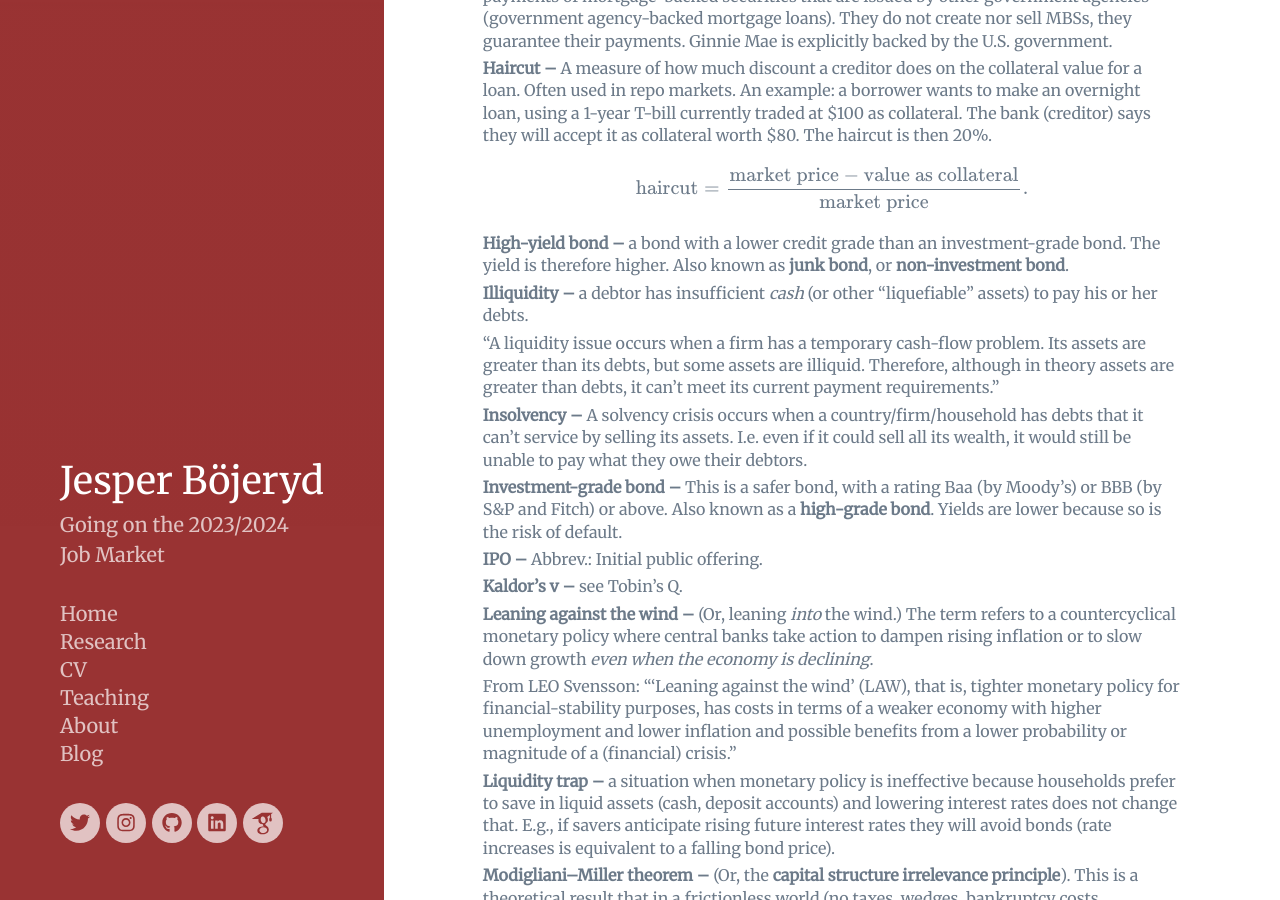
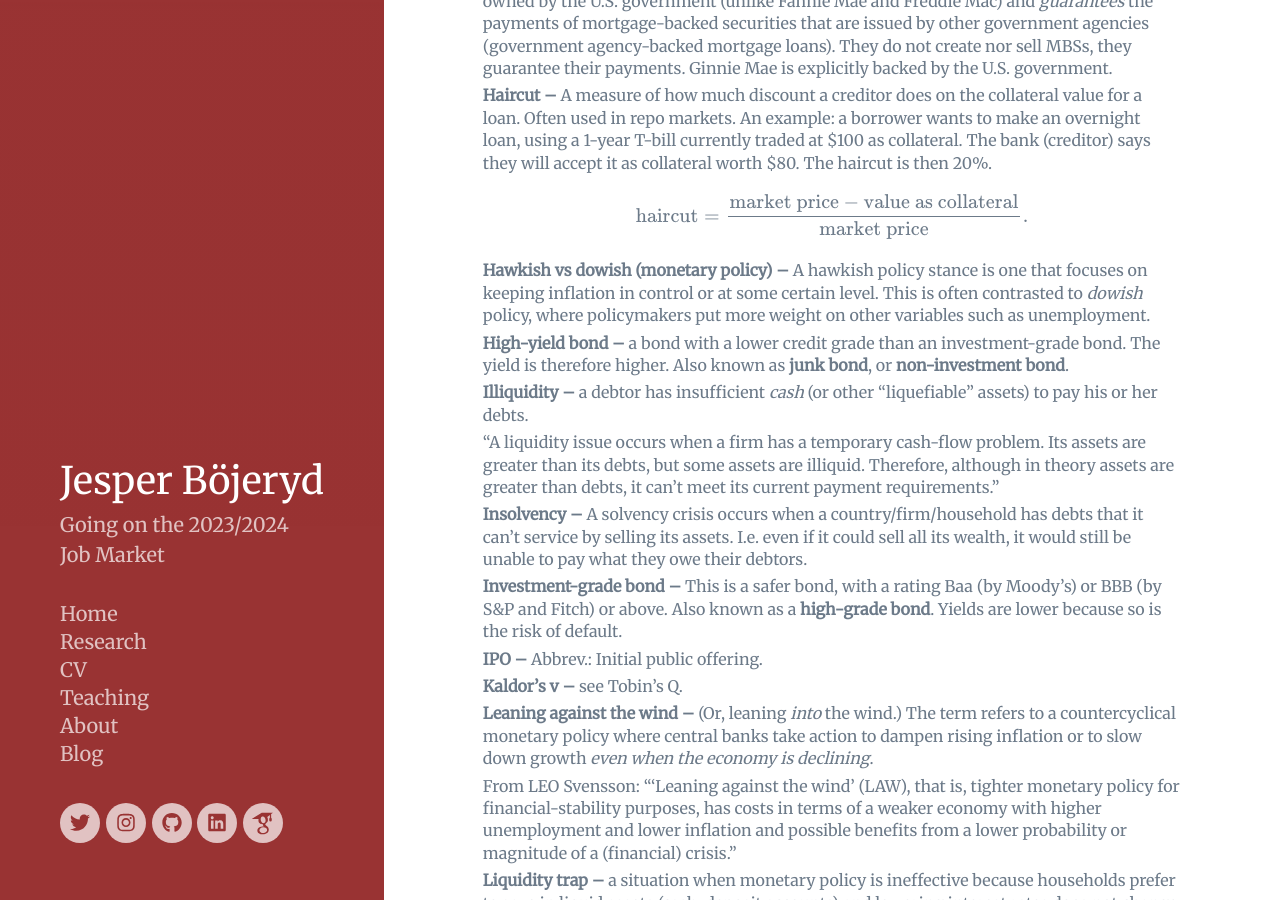
Before and after one commit to bojeryd91/bojeryd91.github.io, a Jekyll site: the page built from _posts/2020-08-13-macro-finance-glossary.md, in a window 1280 px wide and 900 px high, scrolled down 3151 px. Built offline with Jekyll 4.4.1, drawn with Linux system fonts in a browser that asks for light colours; nearby versions of some CDN libraries; some web fonts are replaced; some of the changed text lies outside the part shown.

Commit message:
Update 2020-08-13-macro-finance-glossary.md

```diff
--- a/_posts/2020-08-13-macro-finance-glossary.md
+++ b/_posts/2020-08-13-macro-finance-glossary.md
@@ -74,7 +74,7 @@ When a bigger investor in the money market "deposits" money in a bank, we say th
 
 **Delinquent --** commonly refers to a situation where a borrower is late or overdue on a payment, such as income taxes, a mortgage, an automobile loan, or a credit card bill.
 
-
+**Dowish (monetary policy) --** see *Hawkish vs dowish* (monetary policy) below.
 
 **Equity fund --** (Or, **stock fund**.) An equity fund is a mutual fund that invests mainly in stocks. It can be actively or passively (index fund) managed.
 
@@ -91,7 +91,7 @@ When a bigger investor in the money market "deposits" money in a bank, we say th
 
 During the turmoil of the Financial crisis of 2007--2008, the U.S. government took back control of Fannie Mae (and Freddie Mac). As of late 2022, it is still under government charter.
 
-See also Freddie Mac and Ginnie Mae below.
+See also *Freddie Mac* and *Ginnie Mae* below.
 
 
 **Financial accelerator --** a mechanism of macroeconomics that exacerbates shocks through frictions in financial markets. E.g., if a firm usually borrows using its current net worth as collateral, a shock that lowers its value decreases the firm's ability to raise credit to invest with. This further depresses its net worth, which in return depresses it even further; the mechanism is an acceleration.
@@ -126,6 +126,8 @@ Reference: Bernanke, Gertler, and Gilchrist (1996).
 
 
 $$ \text{haircut} = \frac{\text{market price} - \text{value as collateral}}{\text{market price}}.$$
+
+**Hawkish vs dowish (monetary policy) --** A hawkish policy stance is one that focuses on keeping inflation in control or at some certain level. This is often contrasted to *dowish* policy, where policymakers put more weight on other variables such as unemployment.
 
 
 **High-yield bond --** a bond with a lower credit grade than an investment-grade bond. The yield is therefore higher. Also known as **junk bond**, or **non-investment bond**.
```
